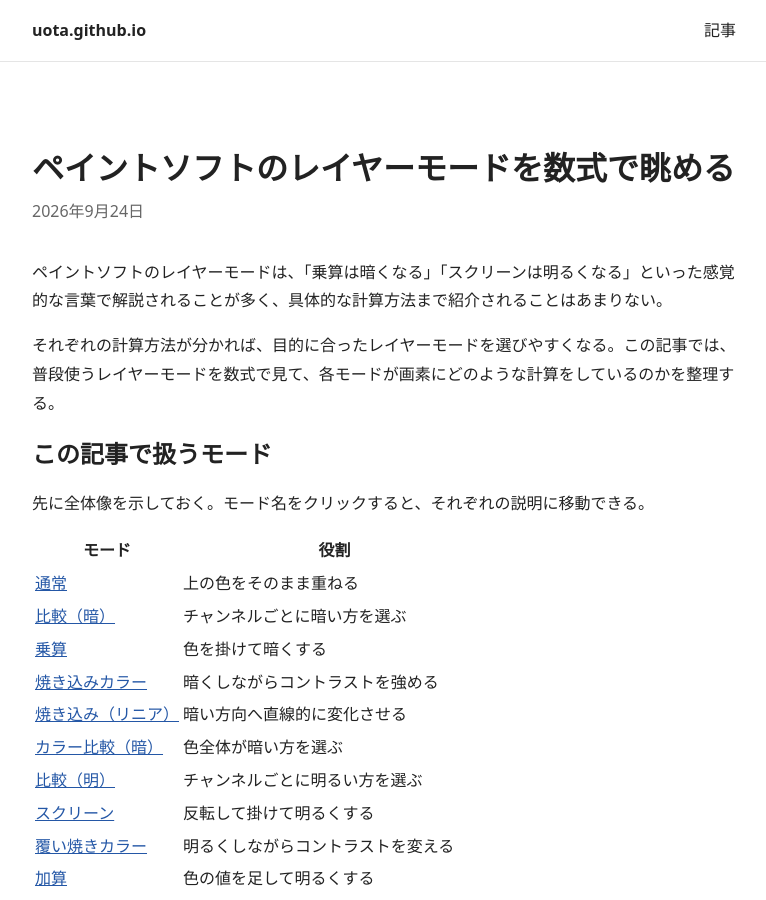
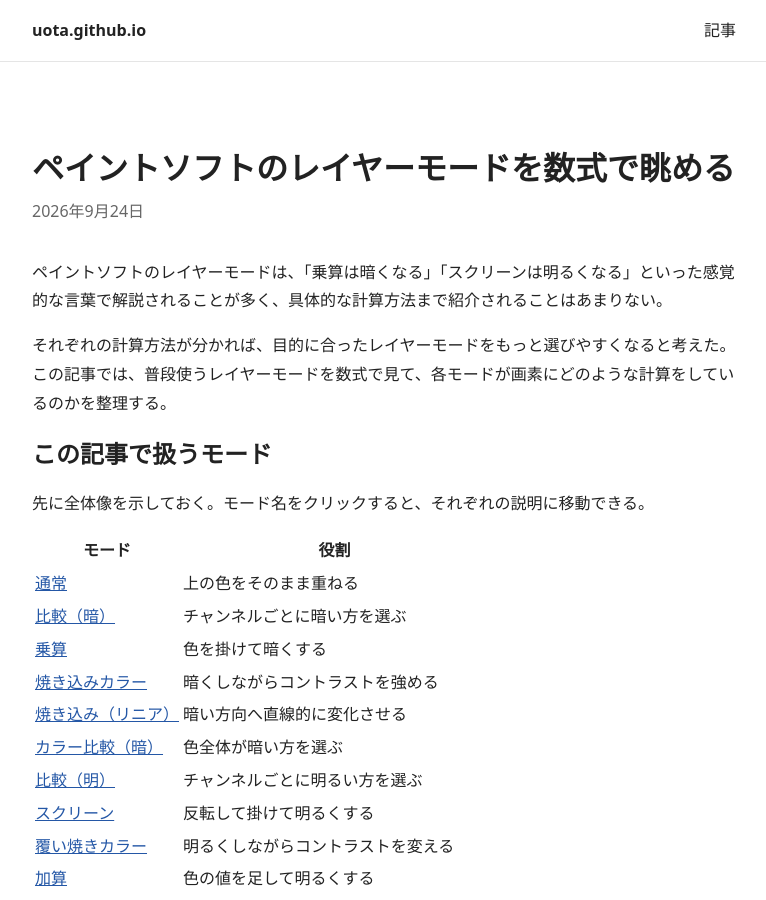
Before and after one commit to uota/uota.github.io, a Jekyll site: the page built from _posts/2026-09-24-layer-blending-modes.md, in a window 1280 px wide and 900 px high. Shown: the whole window, without its empty margins (256-1022 px from the left). Built offline with Jekyll 4.4.1, drawn with Linux system fonts in a browser that asks for light colours.

Commit message:
記事の更新

```diff
--- a/_layouts/default.html
+++ b/_layouts/default.html
@@ -33,7 +33,7 @@
       {% if page.collection == "posts" %}
       <hr class="post-share-divider">
       <p class="post-share">
-        <a href="https://twitter.com/intent/tweet?url={{ page.url | absolute_url | cgi_escape }}&amp;text={{ page.title | cgi_escape }}" target="_blank" rel="noopener noreferrer">Xで記事を共有</a>
+        <a href="https://twitter.com/intent/tweet?url={{ page.url | absolute_url | cgi_escape }}&amp;text={{ page.title | cgi_escape }}" target="_blank" rel="noopener noreferrer">🔗Xで記事を共有</a>
       </p>
       {% endif %}
     </main>
--- a/_posts/2026-09-24-layer-blending-modes.md
+++ b/_posts/2026-09-24-layer-blending-modes.md
@@ -6,7 +6,7 @@ date: 2026-09-24
 
 ペイントソフトのレイヤーモードは、「乗算は暗くなる」「スクリーンは明るくなる」といった感覚的な言葉で解説されることが多く、具体的な計算方法まで紹介されることはあまりない。
 
-それぞれの計算方法が分かれば、目的に合ったレイヤーモードを選びやすくなる。この記事では、普段使うレイヤーモードを数式で見て、各モードが画素にどのような計算をしているのかを整理する。
+それぞれの計算方法が分かれば、目的に合ったレイヤーモードをもっと選びやすくなると考えた。この記事では、普段使うレイヤーモードを数式で見て、各モードが画素にどのような計算をしているのかを整理する。
 
 ## この記事で扱うモード
 
```
